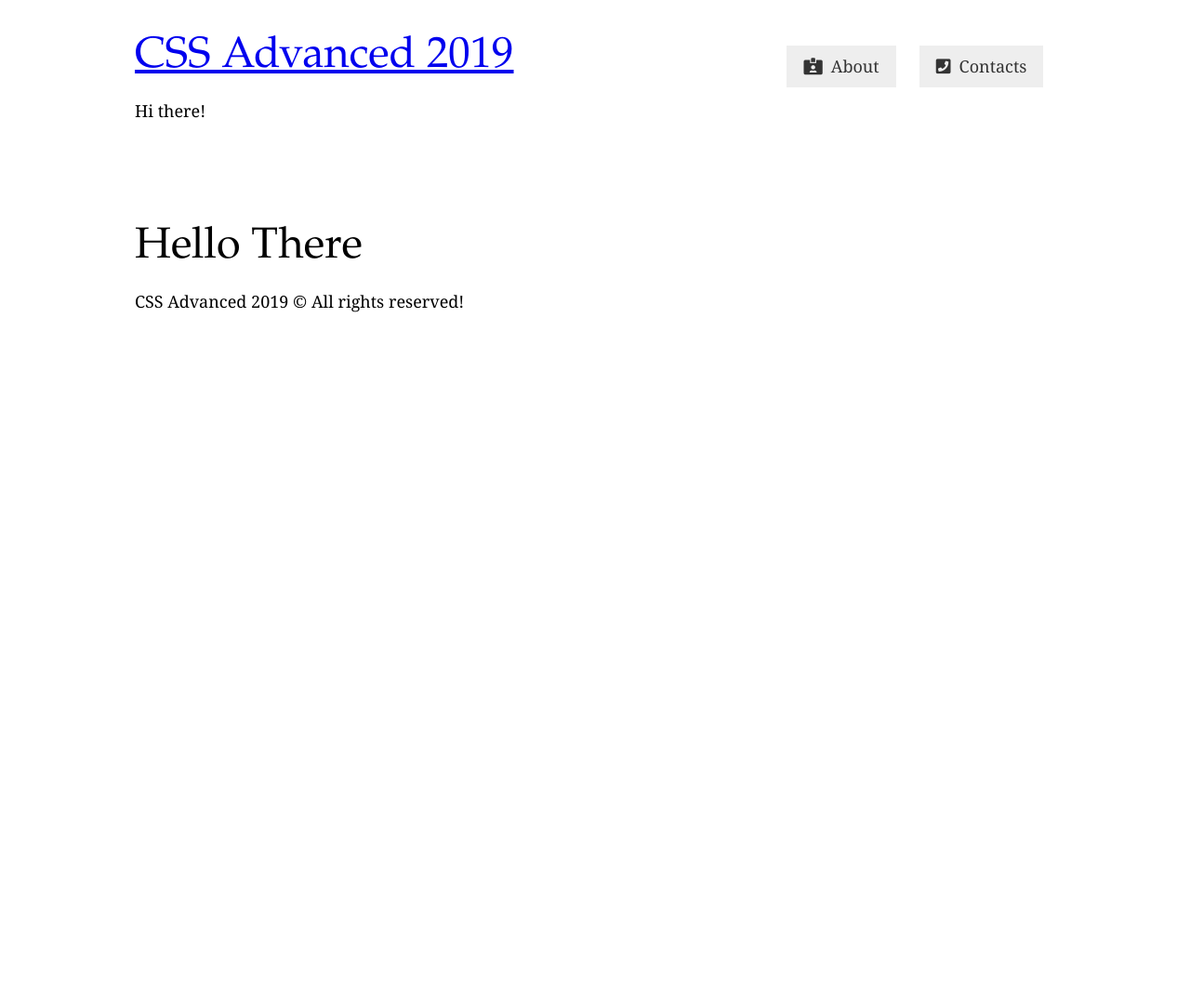
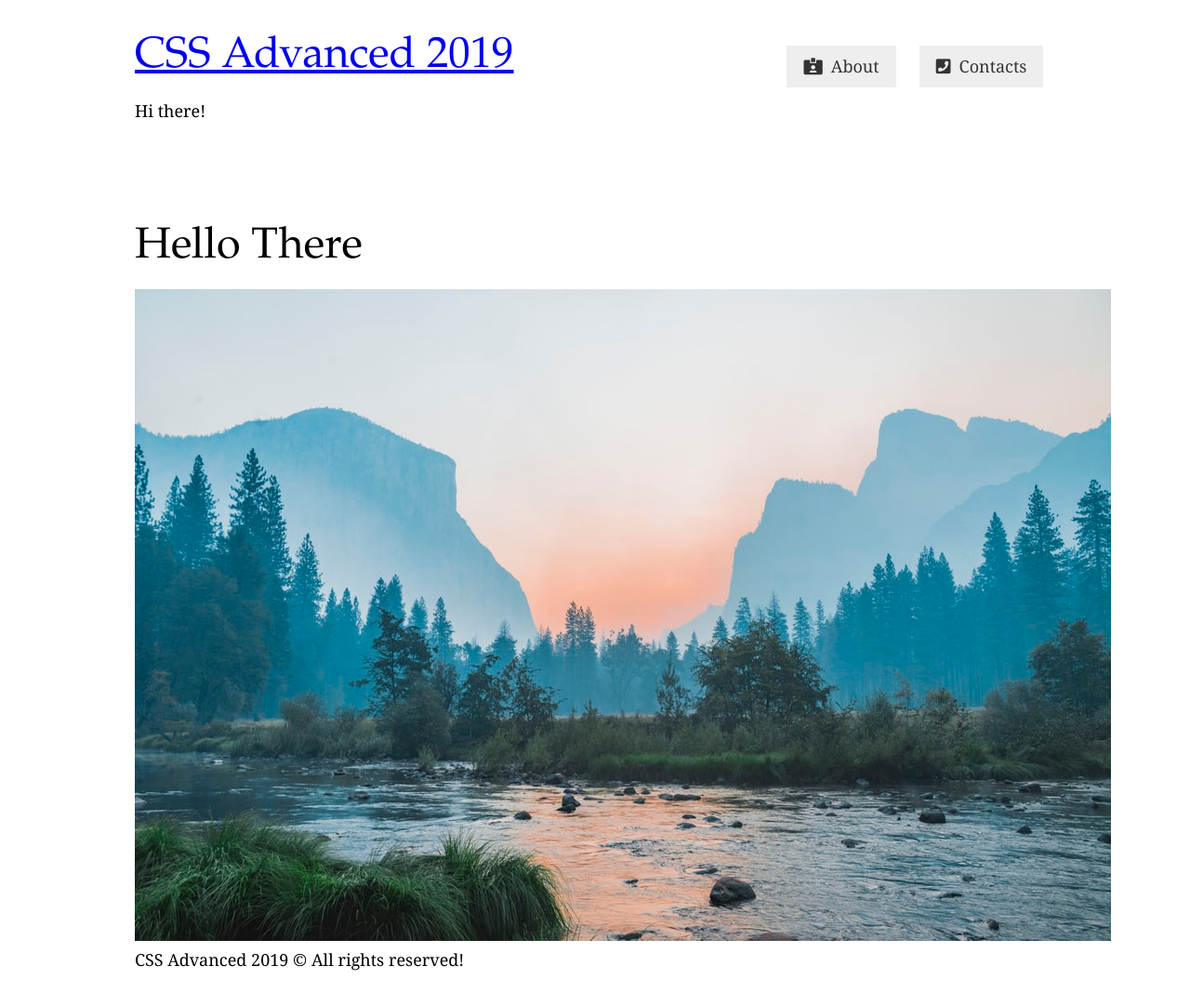
Before and after one commit to gospod1978/CSS-Advanced-08-11-2019, a Jekyll site: the page docs/index.html, which Jekyll copies as it is, in a window 1280 px wide. Shown: the whole page at 93% size. Built offline with Jekyll 4.4.1, drawn with Linux system fonts in a browser that asks for light colours; before the commit the page ends 900 px from its top, so only the background shows below that.

Commit message:
made folder images and add one images

```diff
--- a/_layouts/main.html
+++ b/_layouts/main.html
@@ -34,6 +34,8 @@
         <main class="site-main">
             <h1>{{ page.title }}</h1>
             {{ content }}
+
+            <img src="{{ site.baseurl }}/images/baner.jpeg" alt="">
         </main>
 
         <footer class="site-footer">
--- a/docs/404.html
+++ b/docs/404.html
@@ -45,6 +45,8 @@
             <h1></h1>
             404 Not Found
 
+
+            <img src="/CSS-Advanced-08-11-2019/images/baner.jpeg" alt="">
         </main>
 
         <footer class="site-footer">
--- a/docs/about/index.html
+++ b/docs/about/index.html
@@ -44,6 +44,8 @@
         <main class="site-main">
             <h1>About</h1>
 
+
+            <img src="/CSS-Advanced-08-11-2019/images/baner.jpeg" alt="">
         </main>
 
         <footer class="site-footer">
--- a/docs/contacts/index.html
+++ b/docs/contacts/index.html
@@ -49,6 +49,8 @@
     src="https://www.google.com/maps/embed?pb=!1m18!1m12!1m3!1d808.4012605917687!2d14.562836388085179!3d35.85868699875346!2m3!1f0!2f0!3f0!3m2!1i1024!2i768!4f13.1!3m3!1m2!1s0x130e5bc8f2417e81%3A0xbcce55ac5965f263!2sSigiwigi&#39;s%20Tattoo%20Studio!5e0!3m2!1sen!2smt!4v1573636382076!5m2!1sen!2smt"
     width="100%" height="450" frameborder="0" style="border:0;" allowfullscreen=""></iframe>
 
+
+            <img src="/CSS-Advanced-08-11-2019/images/baner.jpeg" alt="">
         </main>
 
         <footer class="site-footer">
--- a/docs/feed.xml
+++ b/docs/feed.xml
@@ -1 +1 @@
-<?xml version="1.0" encoding="utf-8"?><feed xmlns="http://www.w3.org/2005/Atom" ><generator uri="https://jekyllrb.com/" version="4.0.0">Jekyll</generator><link href="http://localhost:4000/CSS-Advanced-08-11-2019/feed.xml" rel="self" type="application/atom+xml" /><link href="http://localhost:4000/CSS-Advanced-08-11-2019/" rel="alternate" type="text/html" /><updated>2019-11-13T11:05:11+01:00</updated><id>http://localhost:4000/CSS-Advanced-08-11-2019/feed.xml</id><title type="html">CSS Advanced 2019</title><subtitle>Hi there!</subtitle></feed>
+<?xml version="1.0" encoding="utf-8"?><feed xmlns="http://www.w3.org/2005/Atom" ><generator uri="https://jekyllrb.com/" version="4.0.0">Jekyll</generator><link href="http://localhost:4000/CSS-Advanced-08-11-2019/feed.xml" rel="self" type="application/atom+xml" /><link href="http://localhost:4000/CSS-Advanced-08-11-2019/" rel="alternate" type="text/html" /><updated>2019-11-17T14:43:38+01:00</updated><id>http://localhost:4000/CSS-Advanced-08-11-2019/feed.xml</id><title type="html">CSS Advanced 2019</title><subtitle>Hi there!</subtitle></feed>
--- a/docs/index.html
+++ b/docs/index.html
@@ -46,6 +46,8 @@
             <h1>Hello There</h1>
 
 
+
+            <img src="/CSS-Advanced-08-11-2019/images/baner.jpeg" alt="">
         </main>
 
         <footer class="site-footer">
```
Also changed, not shown: docs/images/baner.jpeg (added), images/baner.jpeg (added), 1 other file.
